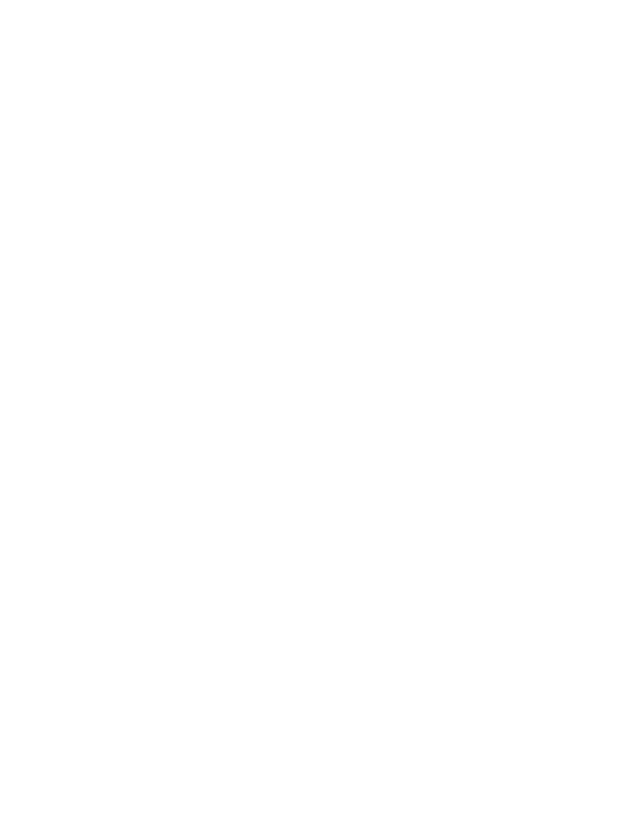
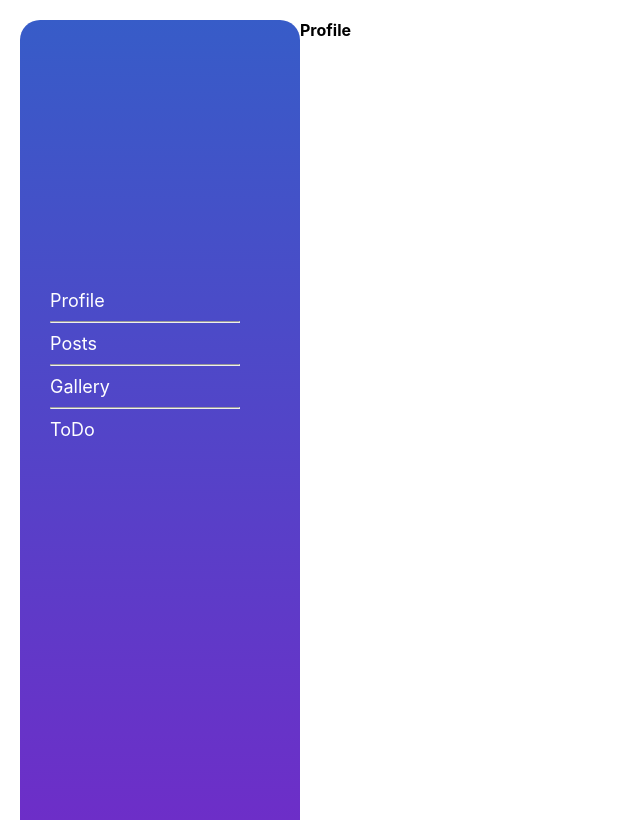
Before and after one commit to Rajput-Suraj/assignment, a React (Create React App) app: page /profile in a window 1280 px wide. Shown: the whole page, without its empty margins (0-640 px from the left). Built offline with nearby package versions, Linux system fonts and the light colour scheme.

Commit message:
Sidebar component with styling.

```diff
--- a/src/App.js
+++ b/src/App.js
@@ -1,12 +1,14 @@
 import "./App.css";
+import { BrowserRouter as Router, Switch, Route } from "react-router-dom";
 import LandingPage from "./pages/landing-page/LandingPage";
-import { BrowserRouter as Router, Switch, Route } from "react-router-dom";
+import ProfilePage from "./pages/profile-page/ProfilePage";
 
 function App() {
     return (
         <Router>
             <Switch>
                 <Route exact path="/" component={LandingPage} />
+                <Route exact path="/profile" component={ProfilePage} />
             </Switch>
             <Route />
         </Router>
--- a/src/components/card/Card.js
+++ b/src/components/card/Card.js
@@ -4,6 +4,7 @@ import CardActionArea from "@material-ui/core/CardActionArea";
 import "./Card.css";
 import { Avatar } from "@material-ui/core";
 import axios from "axios";
+import { Link } from "react-router-dom";
 
 const MyCard = () => {
     const [users, setUsers] = useState([]);
@@ -26,6 +27,7 @@ const MyCard = () => {
                 {users.map(({ id, name, profilepicture }) => {
                     return (
                         <Fragment key={id}>
+                            <Link to="/profile">
                                 <div className="users">
                                     <Avatar
                                         className="avatarImg"
@@ -33,6 +35,7 @@ const MyCard = () => {
                                     />
                                     <p className="user__name">{name}</p>
                                 </div>
+                            </Link>
                             <hr />
                         </Fragment>
                     );
--- a/src/index.css
+++ b/src/index.css
@@ -1,5 +1,10 @@
 * {
     margin: 0;
+}
+
+* > a {
+    text-decoration: none;
+    color: black;
 }
 
 body {
--- a/src/pages/profile-page/ProfilePage.css
+++ b/src/pages/profile-page/ProfilePage.css
@@ -0,0 +1,32 @@
+.profile {
+    display: flex;
+    height: 100vh;
+    margin: 20px 20px 0 20px;
+}
+
+.sidebar {
+    flex: 0.2;
+    background-image: linear-gradient(to top, #6d2ec8, #375cc8);
+    border-top-left-radius: 20px;
+    border-top-right-radius: 20px;
+    color: white;
+    font-size: 18px;
+    padding: 20px;
+}
+
+.sidebar__content {
+    margin-top: 100%;
+}
+
+.sidebar__content > p {
+    text-align: left;
+    padding: 10px;
+}
+
+.sidebar__content > hr {
+    margin-left: 10px;
+}
+
+.user__details__section {
+    flex: 0.8;
+}
--- a/src/pages/profile-page/ProfilePage.js
+++ b/src/pages/profile-page/ProfilePage.js
@@ -1,9 +1,25 @@
 import React from "react";
+import "./ProfilePage.css";
 
 const ProfilePage = () => {
     return (
-        <div>
-            <h1>ProfilePage</h1>
+        <div className="profile">
+            <div className="sidebar">
+                <div className="sidebar__content">
+                    <p>Profile</p>
+                    <hr />
+                    <p>Posts</p>
+                    <hr />
+                    <p>Gallery</p>
+                    <hr />
+                    <p>ToDo</p>
+                </div>
+            </div>
+            <div className="user__details__section">
+                <div className="user__header">
+                    <h4>Profile</h4>
+                </div>
+            </div>
         </div>
     );
 };
```
Also changed, not shown: 1 other file (tests, documents, lock files or other folders). Lines whose indentation alone changed are shown as unchanged.
